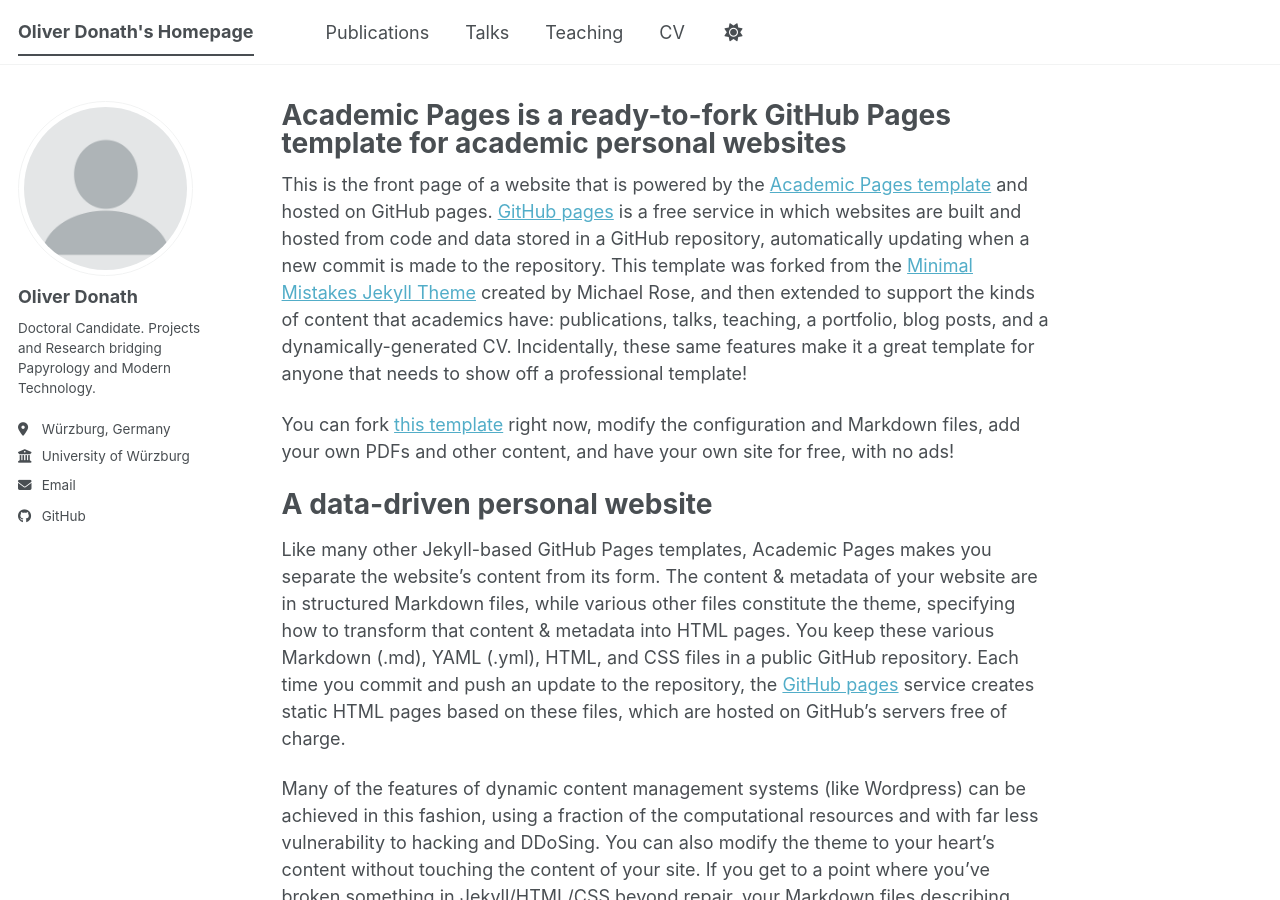
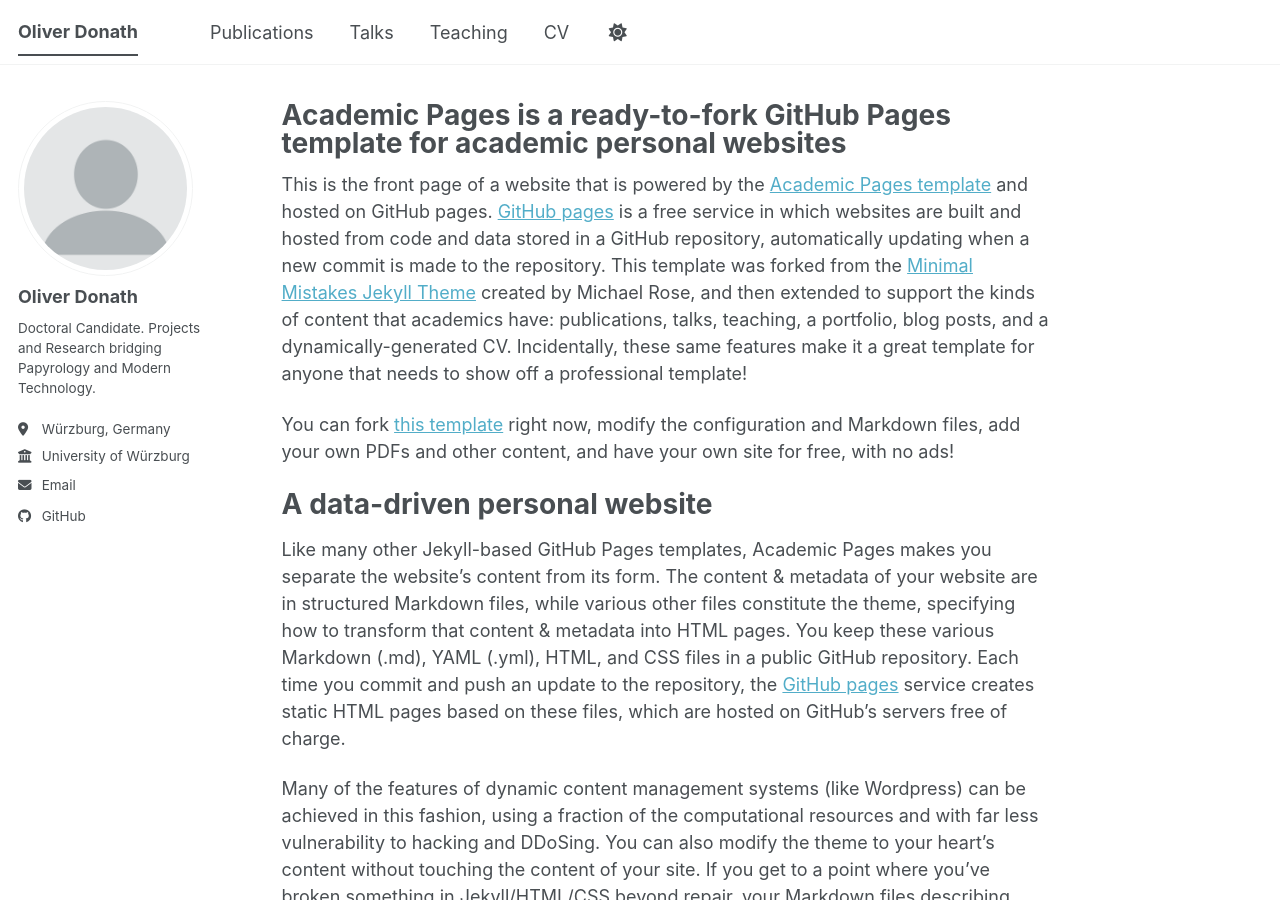
Before and after one commit to oli-do/oli-do.github.io, a Jekyll site: the page built from _pages/about.md, in a window 1280 px wide and 900 px high. Built offline with Jekyll 4.4.1, drawn with Linux system fonts in a browser that asks for light colours; a script bundle is joined from its source files by our own code; library files that are not in the unit come from our copies.

Commit message:
Update _config.yml: change title

```diff
--- a/_config.yml
+++ b/_config.yml
@@ -9,7 +9,7 @@
 # Basic Site Settings
 locale                   : "en-US"
 site_theme               : "default" # The available themes options are "default", "air", "sunrise", "mint", "dirt" and "contrast"
-title                    : "Oliver Donath's Homepage"
+title                    : "Oliver Donath"
 title_separator          : "-"
 name                     : &name "Oliver Donath"
 description              : &description "Projects and Research bridging Papyrology and Modern Technology."   # Update this with a general description of your site, this is the default if not overridden by a page
```
